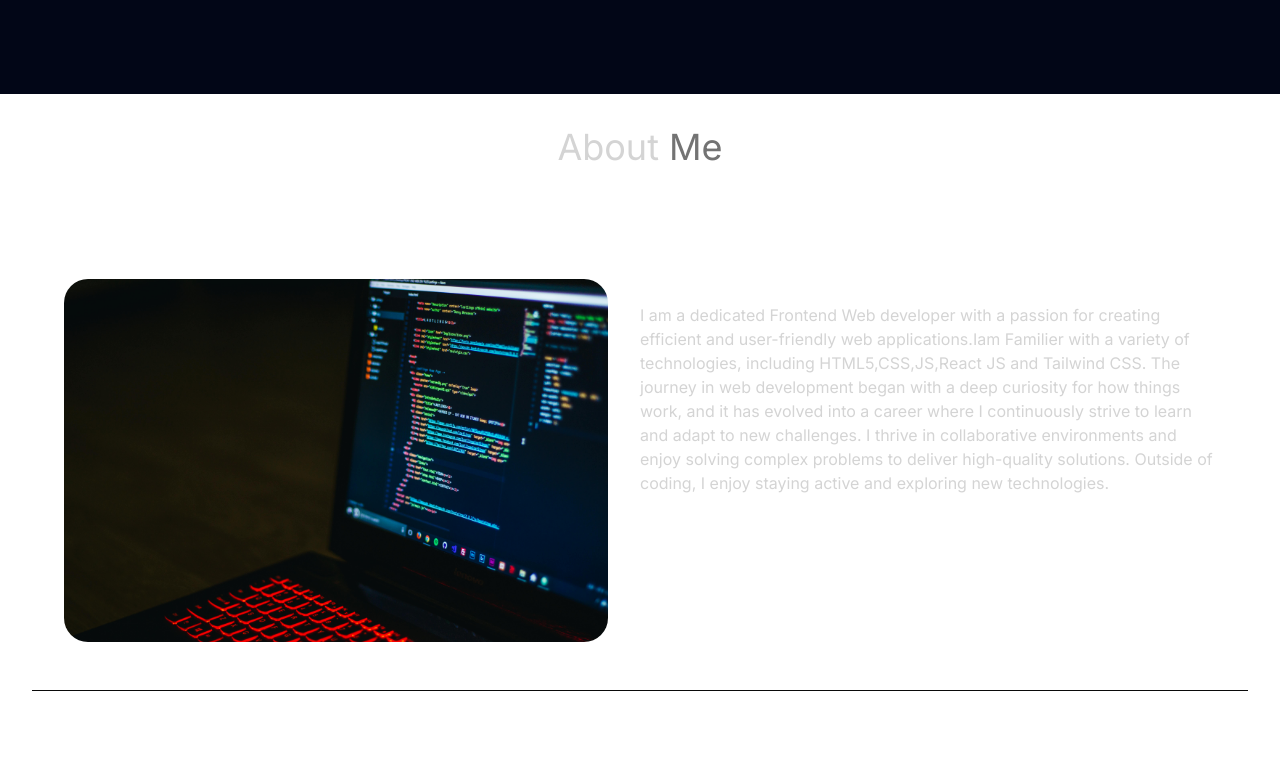
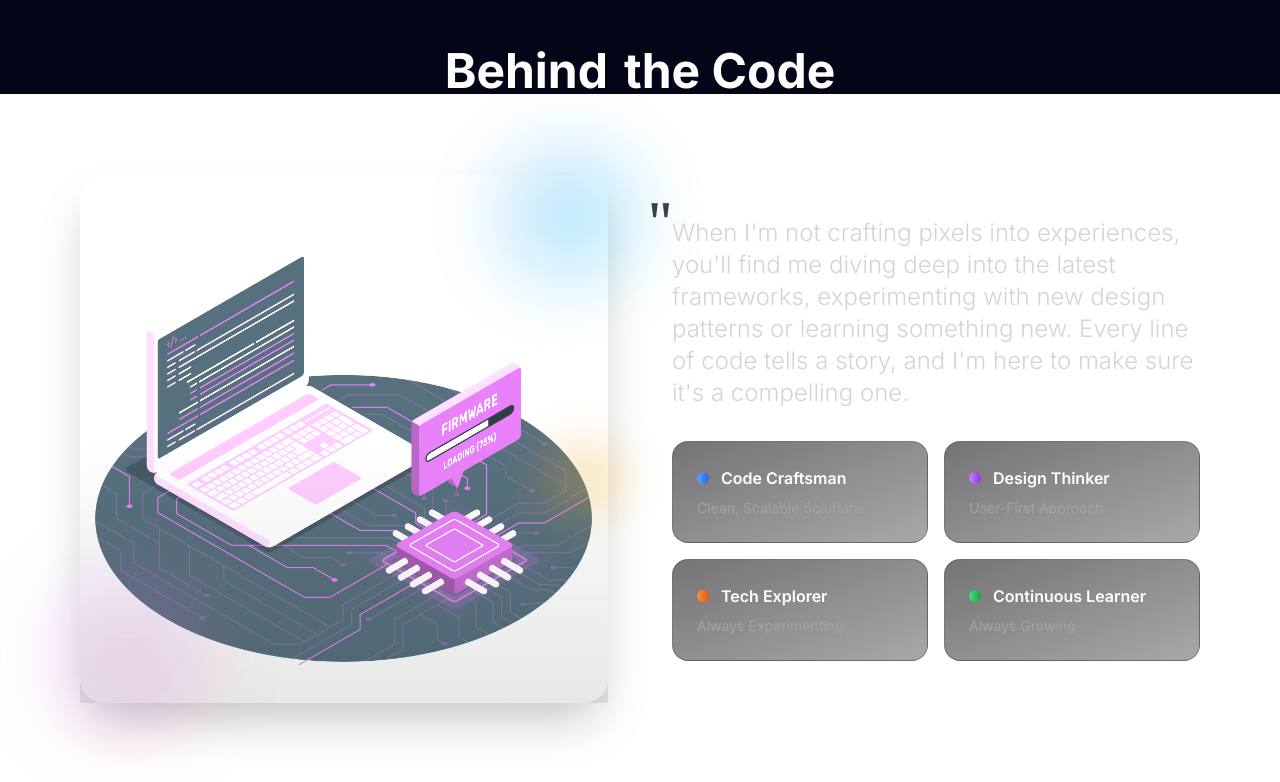
Before and after one commit to Anirudhakashid/Anirudha-Portfolio, a React (Vite) app: page / in a window 1280 px wide. Shown: the part 706-1488 px from the top of the page. Built offline with nearby package versions, Linux system fonts and the light colour scheme.

Commit message:
Revamp About component with new layout

```diff
--- a/src/Components/About.jsx
+++ b/src/Components/About.jsx
@@ -1,36 +1,129 @@
-import aboutImg from "../assets/About.jpg";
-import { ABOUT_TEXT } from "../constants";
 import { motion } from "framer-motion";
+import About2 from "../assets/About2.png";
 
 function About() {
   return (
-    <div className=" border-b border-neutral-950 pb-4">
-      <h2 className="my-20 text-center text-4xl">
-        About <span className=" text-neutral-500">Me</span>
-      </h2>
+    <div className="border-b border-neutral-800 pb-24">
+      <div className="max-w-6xl mx-auto px-4">
+        <motion.h2
+          whileInView={{ opacity: 1, y: 0 }}
+          initial={{ opacity: 0, y: -100 }}
+          transition={{ duration: 0.6 }}
+          className="text-5xl font-bold text-center mb-20"
+        >
+          <span className="text-white">Behind</span>
+          <span className="text-white ml-4">the Code</span>
+        </motion.h2>
 
-      <div className="flex flex-wrap">
+        <div className="grid lg:grid-cols-2 gap-16 items-start">
+          {/* Image Section */}
+          <motion.div
+            whileInView={{ opacity: 1, scale: 1 }}
+            initial={{ opacity: 0, scale: 0.95 }}
+            transition={{ duration: 0.8 }}
+            className="relative"
+          >
+            <div className="relative overflow-visible rounded-3xl w-full max-w-[650px] mx-auto shadow-2xl">
+              <img
+                src={About2}
+                alt="About Me"
+                className="w-full h-auto object-contain transition-transform duration-700 hover:scale-105 brightness-125 contrast-110 saturate-110"
+              />
+
+              <div className="absolute inset-0 bg-gradient-to-t from-neutral-900/10 via-transparent to-transparent"></div>
+
+              <div className="absolute inset-0 rounded-3xl border border-white/10"></div>
+            </div>
+
+            <div className="absolute -top-6 -right-6 w-32 h-32 bg-gradient-to-br from-blue-400/40 to-cyan-400/40 rounded-full blur-2xl animate-pulse"></div>
+            <div
+              className="absolute -bottom-8 -left-8 w-40 h-40 bg-gradient-to-br from-purple-400/40 to-pink-400/40 rounded-full blur-2xl animate-pulse"
+              style={{ animationDelay: "1s" }}
+            ></div>
+            <div
+              className="absolute top-1/2 -right-4 w-20 h-20 bg-gradient-to-br from-orange-400/30 to-yellow-400/30 rounded-full blur-xl animate-pulse"
+              style={{ animationDelay: "2s" }}
+            ></div>
+          </motion.div>
+
+          {/* Content Section */}
           <motion.div
             whileInView={{ opacity: 1, x: 0 }}
-          initial={{ opacity: 0, x: -100 }}
-          transition={{ duration: 0.5 }}
-          className="w-full lg:w-1/2 lg:p-8"
+            initial={{ opacity: 0, x: 50 }}
+            transition={{ duration: 0.8, delay: 0.2 }}
+            className="flex flex-col justify-center h-full"
           >
-          <div className="flex items-center justify-center">
-            <img src={aboutImg} alt="About" className="rounded-3xl" />
+            <div className="space-y-8">
+              <div className="relative">
+                <p className="text-xl lg:text-2xl text-neutral-300 leading-relaxed font-light">
+                  When I'm not crafting pixels into experiences, you'll find me
+                  diving deep into the latest frameworks, experimenting with new
+                  design patterns or learning something new. Every line of code
+                  tells a story, and I'm here to make sure it's a compelling
+                  one.
+                </p>
+
+                <div className="absolute -top-6 -left-6 text-6xl text-neutral-700 font-serif">
+                  "
                 </div>
+              </div>
+
+              <div className="grid grid-cols-1 sm:grid-cols-2 gap-4 mt-12">
+                <motion.div
+                  whileHover={{ y: -4, scale: 1.02 }}
+                  className="group p-6 rounded-2xl bg-gradient-to-br from-neutral-900/60 to-neutral-800/40 border border-neutral-700/40 hover:border-neutral-600/60 transition-all duration-300 hover:shadow-lg hover:shadow-blue-500/10"
+                >
+                  <div className="flex items-center gap-3 mb-2">
+                    <div className="w-3 h-3 rounded-full bg-gradient-to-r from-blue-400 to-blue-600 shadow-lg shadow-blue-500/30"></div>
+                    <h3 className="text-white font-semibold">Code Craftsman</h3>
+                  </div>
+                  <p className="text-neutral-400 text-sm">
+                    Clean, Scalable Solutions
+                  </p>
                 </motion.div>
 
                 <motion.div
-          whileInView={{ opacity: 1, x: 0 }}
-          initial={{ opacity: 0, x: 100 }}
-          transition={{ duration: 0.5 }}
-          className="w-full lg:w-1/2 "
+                  whileHover={{ y: -4, scale: 1.02 }}
+                  className="group p-6 rounded-2xl bg-gradient-to-br from-neutral-900/60 to-neutral-800/40 border border-neutral-700/40 hover:border-neutral-600/60 transition-all duration-300 hover:shadow-lg hover:shadow-purple-500/10"
                 >
-          <div className="flex justify-center lg:justify-start">
-            <p className="my-8 max-w-xl py-6">{ABOUT_TEXT}</p>
+                  <div className="flex items-center gap-3 mb-2">
+                    <div className="w-3 h-3 rounded-full bg-gradient-to-r from-purple-400 to-purple-600 shadow-lg shadow-purple-500/30"></div>
+                    <h3 className="text-white font-semibold">Design Thinker</h3>
+                  </div>
+                  <p className="text-neutral-400 text-sm">
+                    User-First Approach
+                  </p>
+                </motion.div>
+
+                <motion.div
+                  whileHover={{ y: -4, scale: 1.02 }}
+                  className="group p-6 rounded-2xl bg-gradient-to-br from-neutral-900/60 to-neutral-800/40 border border-neutral-700/40 hover:border-neutral-600/60 transition-all duration-300 hover:shadow-lg hover:shadow-orange-500/10"
+                >
+                  <div className="flex items-center gap-3 mb-2">
+                    <div className="w-3 h-3 rounded-full bg-gradient-to-r from-orange-400 to-orange-600 shadow-lg shadow-orange-500/30"></div>
+                    <h3 className="text-white font-semibold">Tech Explorer</h3>
+                  </div>
+                  <p className="text-neutral-400 text-sm">
+                    Always Experimenting
+                  </p>
+                </motion.div>
+
+                <motion.div
+                  whileHover={{ y: -4, scale: 1.02 }}
+                  className="group p-6 rounded-2xl bg-gradient-to-br from-neutral-900/60 to-neutral-800/40 border border-neutral-700/40 hover:border-neutral-600/60 transition-all duration-300 hover:shadow-lg hover:shadow-green-500/10"
+                >
+                  <div className="flex items-center gap-3 mb-2">
+                    <div className="w-3 h-3 rounded-full bg-gradient-to-r from-green-400 to-green-600 shadow-lg shadow-green-500/30"></div>
+                    <h3 className="text-white font-semibold">
+                      Continuous Learner
+                    </h3>
+                  </div>
+                  <p className="text-neutral-400 text-sm">Always Growing</p>
+                </motion.div>
+              </div>
             </div>
           </motion.div>
+        </div>
       </div>
     </div>
   );
```
Lines whose indentation alone changed are shown as unchanged.
